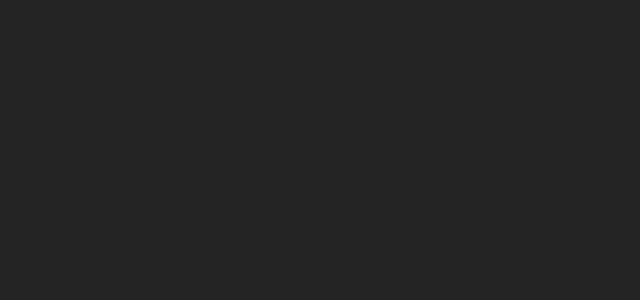
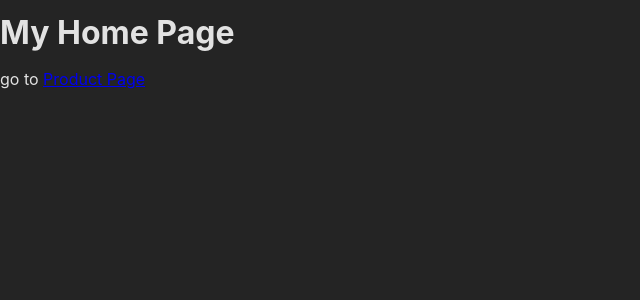
Before and after one commit to JARVISv0X1/React-MultiPage-App, a React (Create React App) app: page / in a window 1280 px wide. Shown: the top 300 px of the page, without its empty margins (0-640 px from the left). Built offline with nearby package versions, Linux system fonts and the light colour scheme.

Commit message:
Added home and products component and map that component with routher end point

```diff
--- a/src/App.js
+++ b/src/App.js
@@ -1,5 +1,13 @@
+import { createBrowserRouter, RouterProvider } from "react-router-dom";
+import HomePage from "./pages/HomePage";
+import Product from "./pages/Products";
 function App() {
-  return <div></div>;
+  const router = createBrowserRouter([
+    { path: "/", element: <HomePage /> },
+    { path: "products", element: <Product /> },
+  ]);
+
+  return <RouterProvider router={router}></RouterProvider>;
 }
 
 export default App;
--- /dev/null
+++ b/src/pages/HomePage.jsx
@@ -0,0 +1,12 @@
+import { Link } from "react-router-dom";
+
+export default function HomePage() {
+  return (
+    <>
+      <h1>My Home Page</h1>
+      <p>
+        go to <Link to={"/products"}>Product Page</Link>
+      </p>
+    </>
+  );
+}
--- /dev/null
+++ b/src/pages/Products.jsx
@@ -0,0 +1,12 @@
+import { Link } from "react-router-dom";
+
+export default function Product() {
+  return (
+    <>
+      <h1>Product Page</h1>
+      <p>
+        go to <Link to={"/"}>home Page</Link>
+      </p>
+    </>
+  );
+}
```
